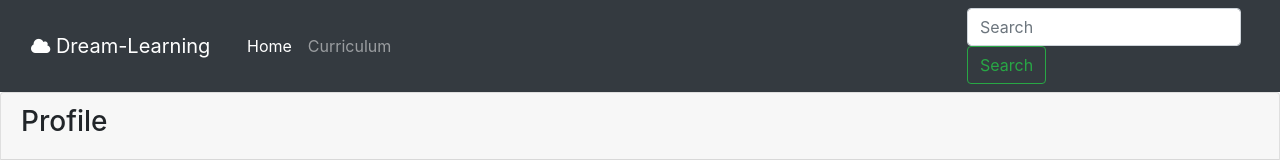
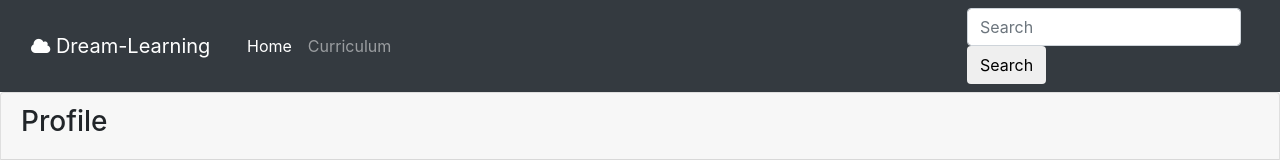
Before and after one commit to sit-cloudnative/DreamTeam, a Next.js app in the folder nextjs/: page /profile in a window 1280 px wide. Shown: the top 160 px of the page. Built offline with nearby package versions, Linux system fonts and the light colour scheme; no server answers.

Commit message:
[UPDATE] SearchBar // change style

```diff
--- a/nextjs/components/SearchBar.js
+++ b/nextjs/components/SearchBar.js
@@ -30,9 +30,10 @@ export default class extends React.Component{
     render(){
         return (
             <div>
+
                 <div className="form-inline my-2 my-lg-0">
                     <input className="form-control mr-sm-2" ref="search" type="search" placeholder="Search" aria-label="Search" />
-                    <button className="btn btn-outline-success my-2 my-sm-0" type="" onClick={async()=>{await this.handleOnSearch(this.refs.search.value)}}>Search</button>
+                    <button className="btn btn-default" type="" onClick={async()=>{await this.handleOnSearch(this.refs.search.value)}}>Search</button>
                 </div>
             </div>
         )
```
